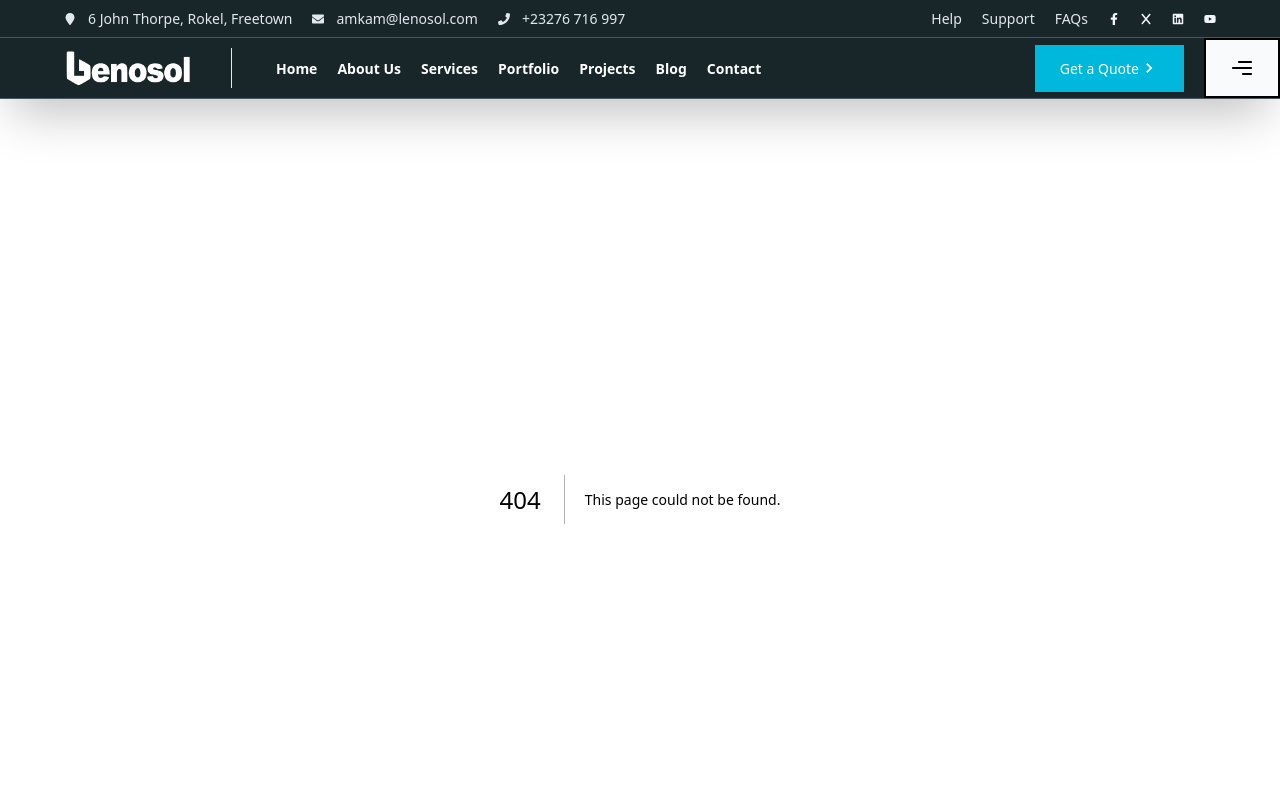
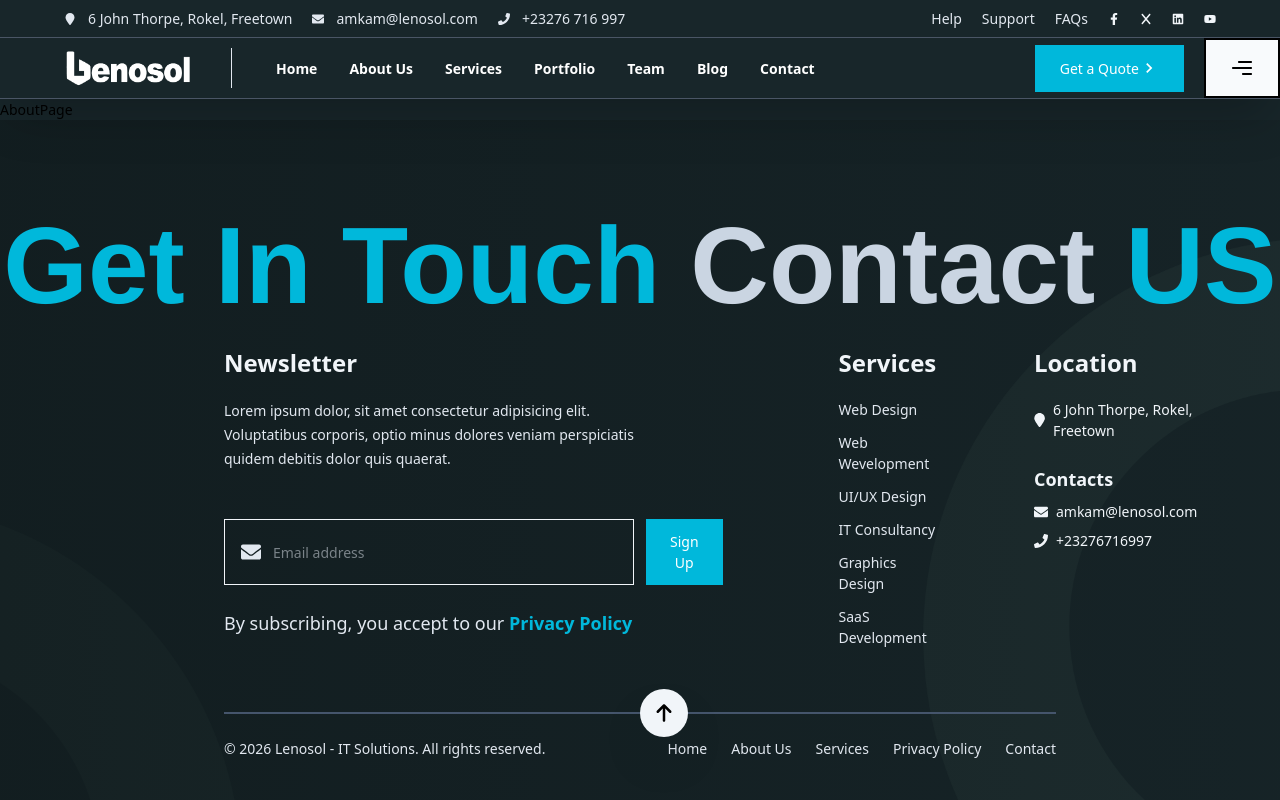
Before and after one commit to AmaduKamara/lenosol.dev, a Next.js app: page /about in a window 1280 px wide. Before the commit this address had no page. Shown: the top 800 px of the page. Built offline with nearby package versions, Linux system fonts and the light colour scheme.

Commit message:
Remove project link and add blog page and other pages files

```diff
--- /dev/null
+++ b/app/about/page.tsx
@@ -0,0 +1,5 @@
+const AboutPage = () => {
+  return <div>AboutPage</div>;
+};
+
+export default AboutPage;
--- /dev/null
+++ b/app/blog/page.tsx
@@ -0,0 +1,5 @@
+const BlogPage = () => {
+  return <div>BlogPage</div>;
+};
+
+export default BlogPage;
--- a/app/components/navigation-header.tsx
+++ b/app/components/navigation-header.tsx
@@ -21,7 +21,7 @@ const NavigationHeader = () => {
           </div>
 
           {/* Nav links */}
-          <ul className='flex gap-5 pl-6'>
+          <ul className='flex gap-8 pl-6'>
             <li>
               <Link href='/' className='text-white font-semibold'>
                 Home
@@ -43,8 +43,8 @@ const NavigationHeader = () => {
               </Link>
             </li>
             <li>
-              <Link href='/projects' className='text-white font-semibold'>
-                Projects
+              <Link href='/team' className='text-white font-semibold'>
+                Team
               </Link>
             </li>
             <li>
--- a/app/globals.css
+++ b/app/globals.css
@@ -8,7 +8,7 @@ body {
 .home-hero {
   background:
     linear-gradient(to bottom, rgba(24, 38, 42, 0.102), rgba(15, 25, 27, 0.8)),
-    url("../app/images/home-hero.png");
+    url("../app/images/contact-hero.png");
   background-repeat: no-repeat;
   background-position: center;
   background-size: cover;
--- /dev/null
+++ b/app/portfolio/page.tsx
@@ -0,0 +1,5 @@
+const PortfolioPage = () => {
+  return <div>PortfolioPage</div>;
+};
+
+export default PortfolioPage;
--- /dev/null
+++ b/app/services/page.tsx
@@ -0,0 +1,5 @@
+const ServicesPage = () => {
+  return <div>ServicesPage</div>;
+};
+
+export default ServicesPage;
--- /dev/null
+++ b/app/team/page.tsx
@@ -0,0 +1,5 @@
+const TeamPage = () => {
+  return <div>TeamPage</div>;
+};
+
+export default TeamPage;
```
